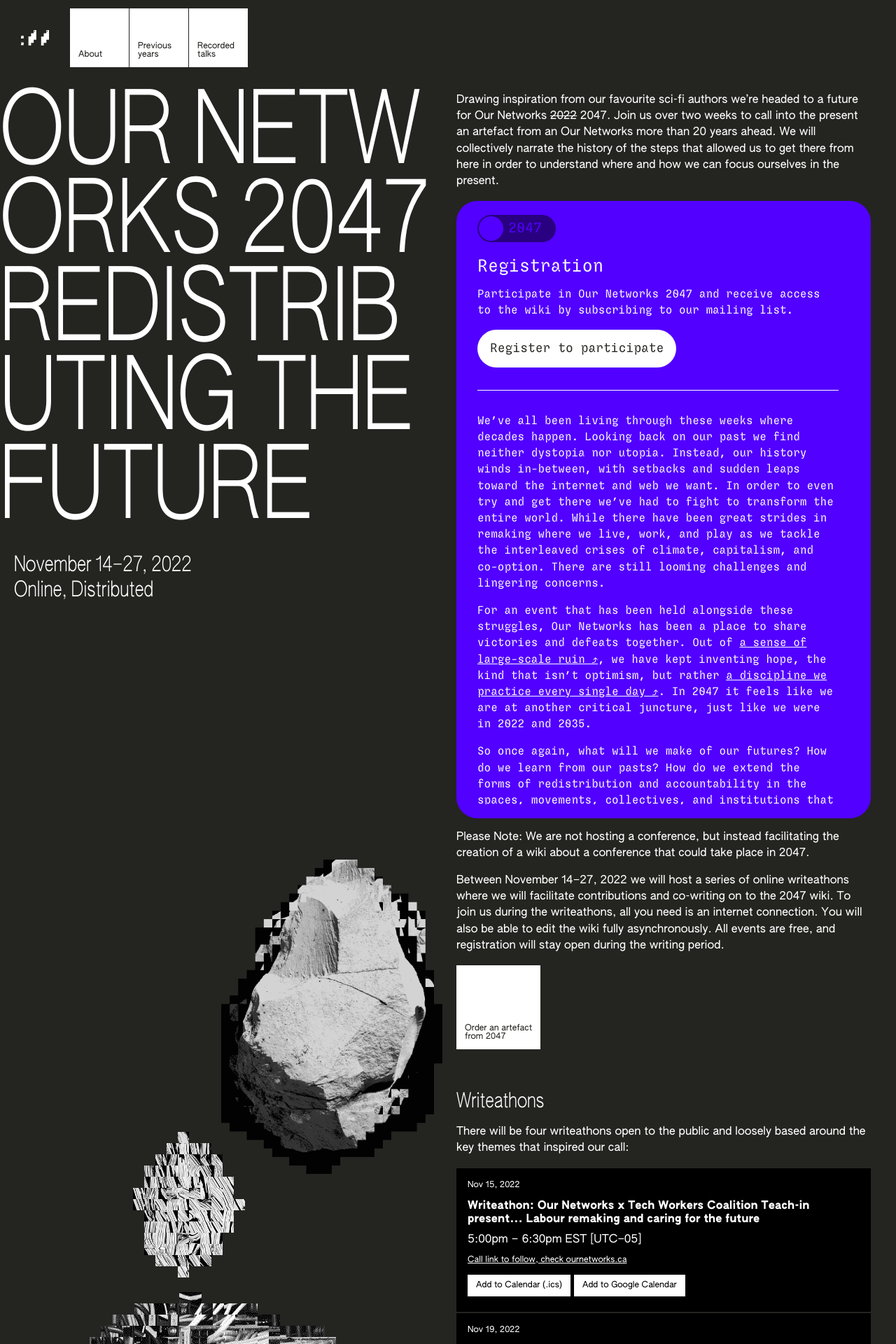
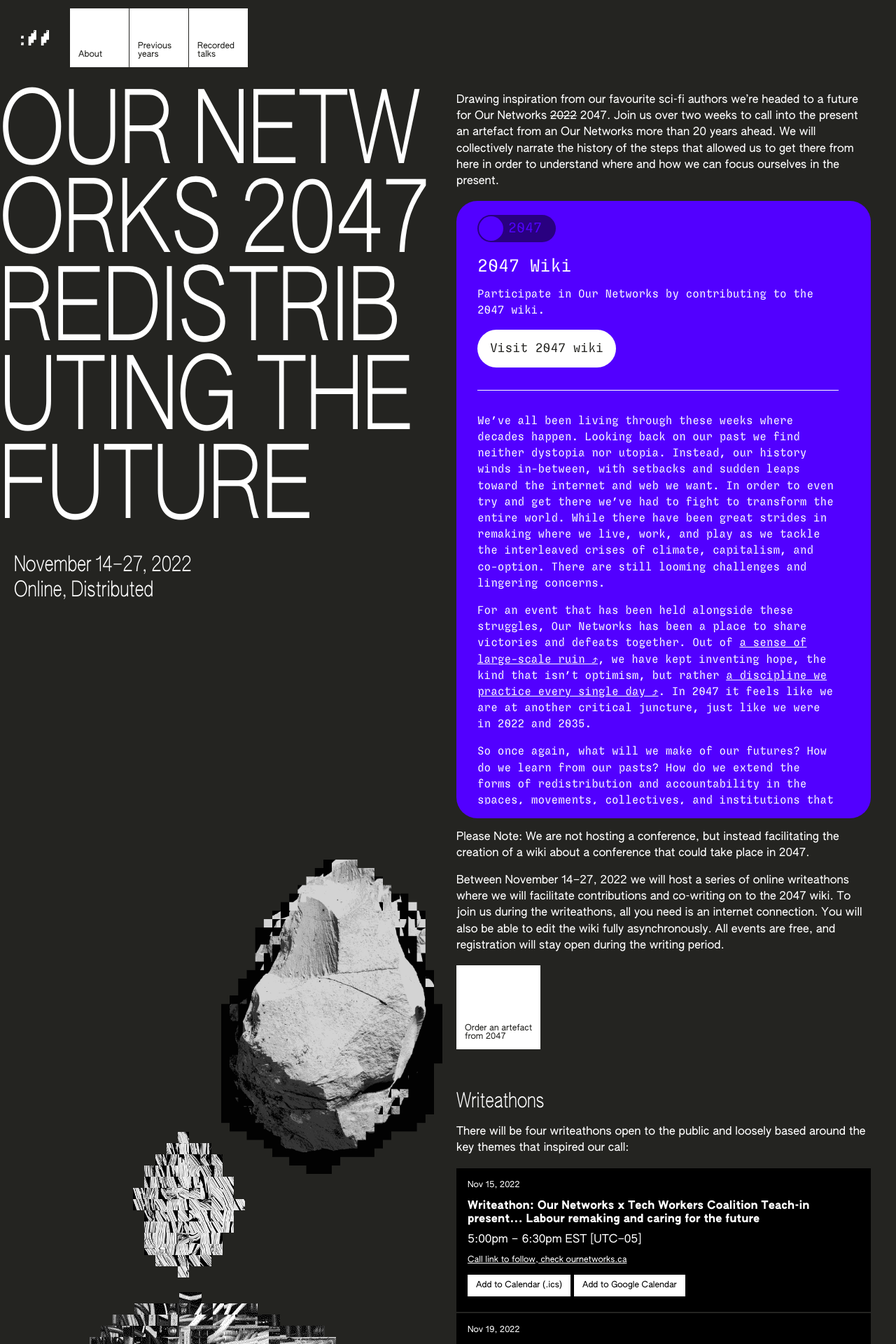
Before and after one commit to ournetworks/ournetworks.ca, a Jekyll site: the page built from index.md, in a window 1280 px wide. Shown: the top 1920 px of the page at 70% size. Built offline with Jekyll 4.4.1, drawn with Linux system fonts in a browser that asks for light colours.

Commit message:
update to visit wiki

```diff
--- a/_includes/registration-panel.html
+++ b/_includes/registration-panel.html
@@ -1,8 +1,8 @@
-### Registration
+### 2047 Wiki
 {:.mt-0.mb-05.mono.fw-normal}
 
-Participate in Our Networks 2047 and receive access to the wiki by subscribing to our mailing list.
+Participate in Our Networks by contributing to the 2047 wiki.
 
 <div>
-  <a class="button bg-black primary round" href="https://lists.mayfirst.org/mailman/listinfo/ournetworks">Register to participate</a>
+  <a class="button bg-black primary round" href="https://2047.ournetworks.ca" target="_blank">Visit 2047 wiki</a>
 </div>
```
